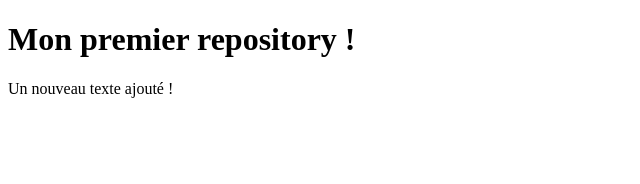
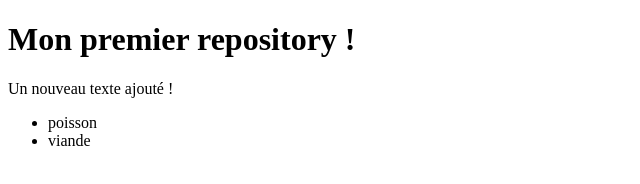
Before and after one commit to Aristidesagodan/Cours-git-dw6, a plain HTML site: page index.html in a window 1280 px wide. Shown: the whole page, without its empty margins (0-640 px from the left). Drawn offline with Linux system fonts and the light colour scheme.

Commit message:
liste ul

```diff
--- a/index.html
+++ b/index.html
@@ -8,5 +8,9 @@
 <body>
     <h1>Mon premier repository !</h1>
     <p>Un nouveau texte ajouté !</p>
+    <ul>
+        <li>poisson</li>
+        <li>viande</li>
+    </ul>
 </body>
 </html>
```
